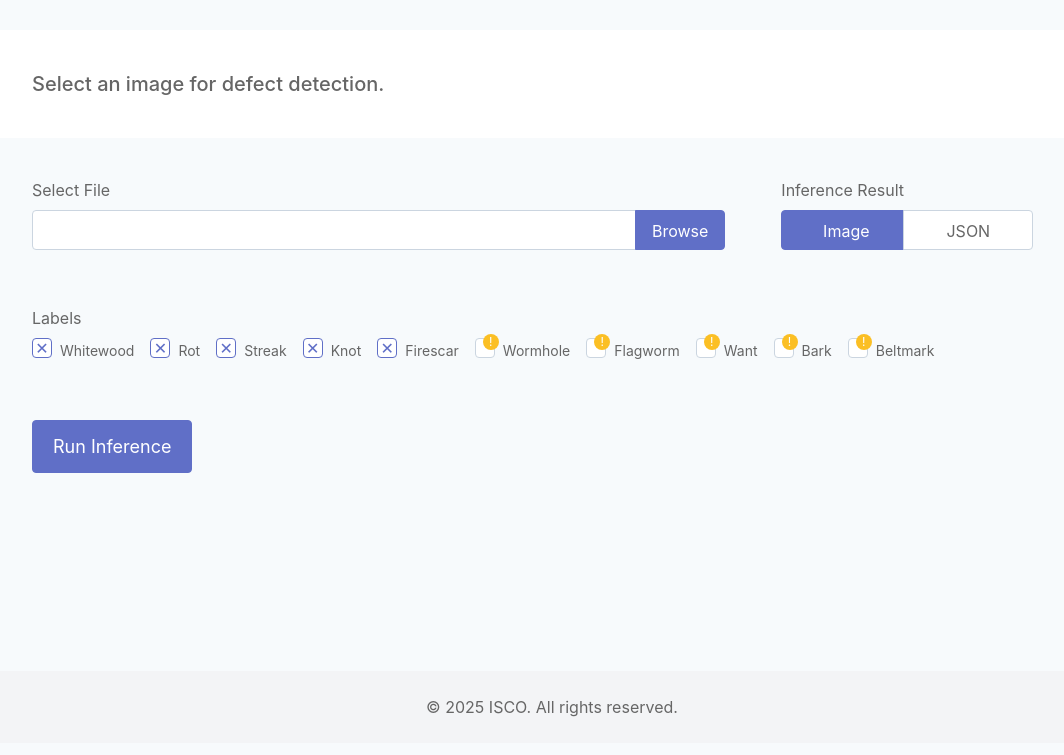
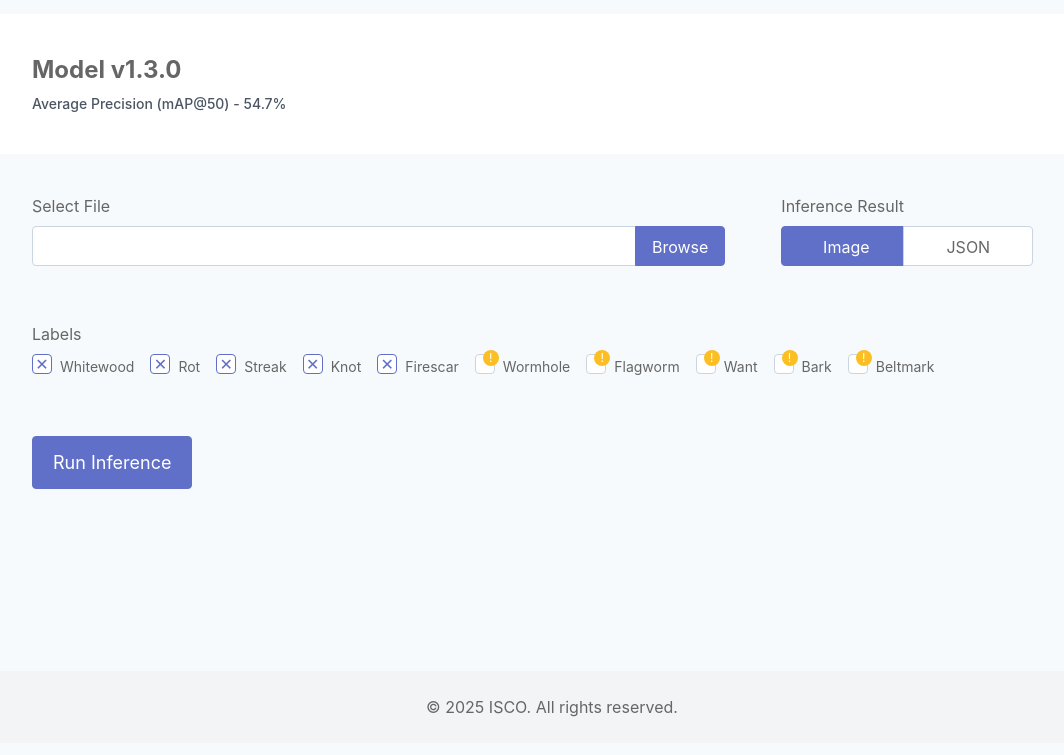
Before and after one commit to JohnTrecker/defect-inference, a Next.js app: page / in a window 1280 px wide. Shown: the part 129-884 px from the top of the page, without its empty margins (88-1152 px from the left). Built offline with nearby package versions, Linux system fonts and the light colour scheme.

Commit message:
update header

```diff
--- a/app/page.tsx
+++ b/app/page.tsx
@@ -256,7 +256,10 @@ export default function Home() {
       <main className="flex flex-col gap-8 items-center sm:items-start">
         <form id="inputForm" onSubmit={handleFormSubmit}>
           <div className="header flex text-xl font-medium">
-            <h1>Select an image for defect detection.</h1>
+            <div className='flex-col'>
+              <h1 className="text-2xl font-bold">Model v1.3.0</h1>
+              <p className="text-sm text-gray-600 mt-2">Average Precision (mAP@50) - 54.7%</p>
+            </div>
           </div>
 
           <div className="content">
```
